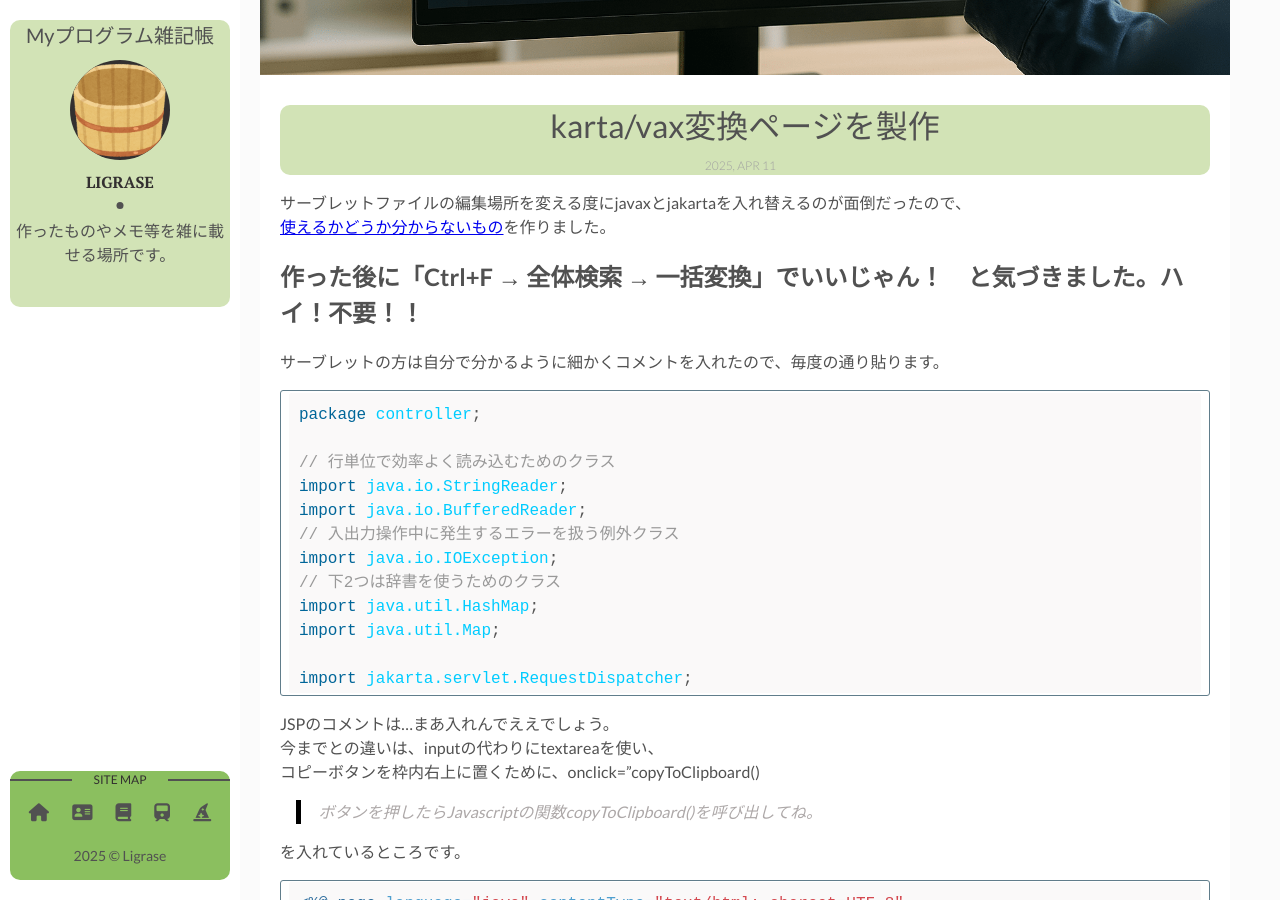
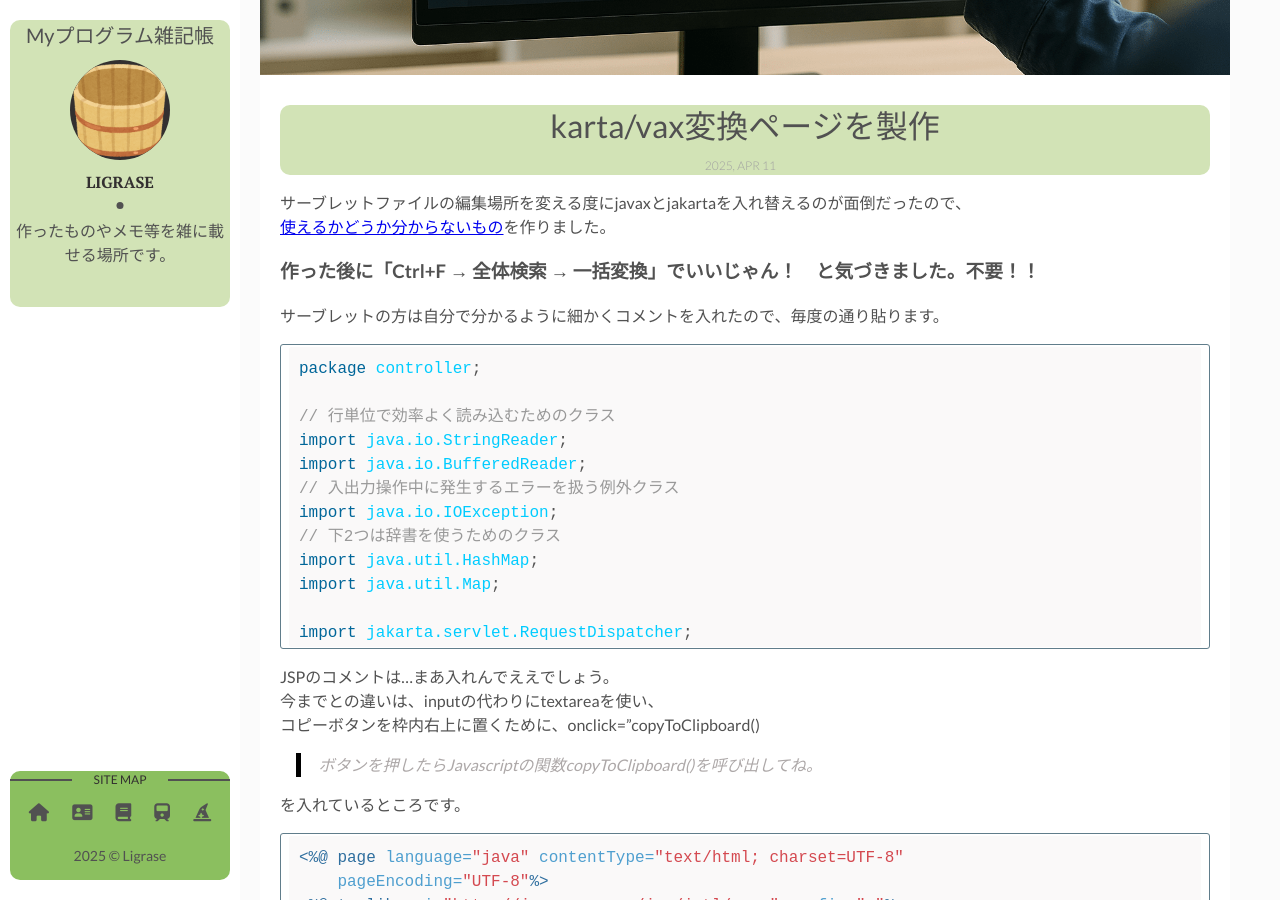
Before and after one commit to Liqrase/diary-1, a Jekyll site: the page built from _posts/2025-04-11-kartax.markdown, in a window 1280 px wide and 900 px high, scrolled down 445 px. Built offline with Jekyll 4.4.1, drawn with Linux system fonts in a browser that asks for light colours; nearby versions of some CDN libraries.

Commit message:
Update 2025-04-11-kartax.markdown

````diff
--- a/_posts/2025-04-11-kartax.markdown
+++ b/_posts/2025-04-11-kartax.markdown
@@ -11,7 +11,7 @@ tags: [java]
 サーブレットファイルの編集場所を変える度にjavaxとjakartaを入れ替えるのが面倒だったので、<br>
 [使えるかどうか分からないもの](https://liqrase.net/kartax/kartax)を作りました。
 
-## 作った後に「Ctrl+F → 全体検索 → 一括変換」でいいじゃん！　と気づきました。ハイ！不要！！
+### 作った後に「Ctrl+F → 全体検索 → 一括変換」でいいじゃん！　と気づきました。不要！！
 
 サーブレットの方は自分で分かるように細かくコメントを入れたので、毎度の通り貼ります。
 ```java
````
